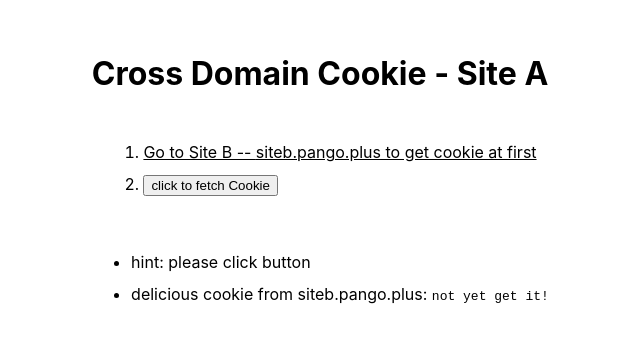
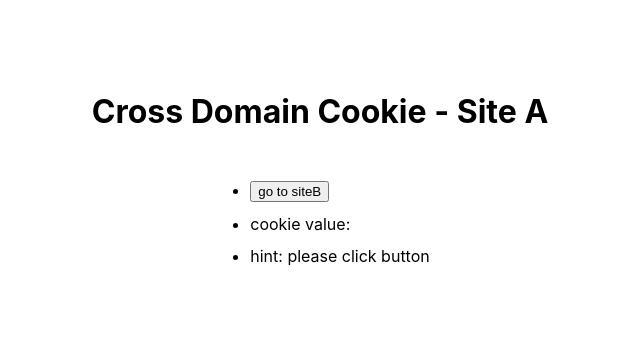
Before and after one commit to achinchen/cross-domain-poc-a, a Next.js app: page / in a window 1280 px wide. Shown: the part 218-560 px from the top of the page, without its empty margins (320-960 px from the left). Built offline with nearby package versions, Linux system fonts and the light colour scheme.

Commit message:
fix: request path issue

```diff
--- a/package.json
+++ b/package.json
@@ -8,6 +8,7 @@
     "start": "next start"
   },
   "dependencies": {
+    "js-cookie": "^3.0.1",
     "next": "12.1.0",
     "react": "17.0.2",
     "react-dom": "17.0.2"
--- /dev/null
+++ b/pages/api/cookie.js
@@ -0,0 +1,43 @@
+const DEFAULT_ALLOW_METHODS = [
+  'POST',
+  'GET',
+  'PUT',
+  'PATCH',
+  'DELETE',
+  'OPTIONS'
+]
+
+const DEFAULT_ALLOW_HEADERS = [
+  'X-Requested-With',
+  'Access-Control-Allow-Origin',
+  'X-HTTP-Method-Override',
+  'Content-Type',
+  'Authorization',
+  'Accept'
+]
+
+const DEFAULT_MAX_AGE_SECONDS = 60 * 60 * 24 // 24 hours
+const MAX_AGE_FOR_COOKIE = 60 * 30 // 30 mins
+
+
+const setHeaderForPreflight = (request, response) => {
+  const preflight = request.method === 'OPTIONS'
+  if (preflight) {
+    response.setHeader('Access-Control-Allow-Methods', DEFAULT_ALLOW_METHODS.join(','))
+    response.setHeader('Access-Control-Allow-Headers', DEFAULT_ALLOW_HEADERS.join(','))
+    response.setHeader('Access-Control-Max-Age', String(DEFAULT_MAX_AGE_SECONDS))
+  }
+}
+
+const setHeaderForCORSWithCredentials = (response) => {
+  response.setHeader('Access-Control-Allow-Origin', 'https://siteb.pango.plus')
+  response.setHeader('Access-Control-Allow-Credentials', 'true')
+}
+
+
+export default function handler(request, response) {
+  setHeaderForPreflight(request, response)
+  setHeaderForCORSWithCredentials(response)
+  response.setHeader('set-cookie', `delicious=from_site_b_endpoint; path=/; secure; samesite=none; maxAge=${MAX_AGE_FOR_COOKIE}`)
+  response.status(200).json({result: 'cookie is delivered'})
+}
--- a/pages/index.js
+++ b/pages/index.js
@@ -1,31 +1,34 @@
 import Head from 'next/head'
 import { useState } from 'react'
 import styles from '../styles/Home.module.css'
+import Cookies from 'js-cookie'
 
-const SITE_B = 'siteb.pango.plus'
-const COOKIE_KEY = 'delicious'
+const getDeliciousCookie = () => Cookies.get('delicious')
 
-const getDeliciousCookie = () => {
-  return document.cookie.split('; ').find(cookieString => cookieString.includes(COOKIE_KEY))?.split('=')[1]
-}
-
+const SITE_B = 'https://siteb.pango.plus'
+const ENDPOINT = `${SITE_B}/api/cookie`
 
 export default function Home() {
   const [isFetched, setIsFetched] = useState(false)
   const [isLoading, setIsLoading] = useState(false)
-  const [cookie, setCookie] = useState('')
-
-  const updateCookie = () => {
-    const deliciousCookie = getDeliciousCookie()
-    if(deliciousCookie) setCookie(deliciousCookie)
-  }
+  const [cookie] = useState(getDeliciousCookie)
 
   const fetchToGetCookie = async () => {
     setIsLoading(true)
-    await fetch(`${SITE_B}/api/get-delicious-cookie`, { mode: 'cors', credentials: 'include' })
-    setIsFetched(true)
-    setIsLoading(false)
-    updateCookie()
+    try {
+      await fetch(ENDPOINT, {
+        mode: 'cors',
+        credentials: 'include'
+      })
+      setIsFetched(true)
+      setIsLoading(false)
+      setTimeout(() => {
+        window.location = SITE_B
+      }, 10)
+    } catch(error) {
+      console.log(error)
+    }
+
   }
 
   return (
@@ -34,26 +37,19 @@ export default function Home() {
         <title>Cross Domain POC - Site A</title>
         <meta name="description" content="Generated by create next app" />
         <link rel="icon" href="/favicon.ico" />
-        <script>
-        </script>
       </Head>
 
       <main className={styles.main}>
         <h1>Cross Domain Cookie - Site A</h1>
-        <ol>
+        <ul>
           <li>
-            <a href={SITE_B}>Go to Site B -- {SITE_B} to get cookie at first</a>
+            <button className={styles.button} onClick={fetchToGetCookie} disabled={isLoading}>go to siteB</button>
           </li>
           <li>
-            <button className={styles.button} onClick={fetchToGetCookie} disabled={isLoading}>click to fetch Cookie</button>
+            cookie value: {cookie}
           </li>
-        </ol>
-        <ul>
           <li>
             hint: {isFetched ? 'fetched!' : isLoading ? 'fetching' : 'please click button' }
-          </li>
-          <li>
-            delicious cookie from {SITE_B}: <pre className={styles.cookie}>{cookie || 'not yet get it!'}</pre>
           </li>
         </ul>
       </main>
```
Also changed, not shown: 1 other file (tests, documents, lock files or other folders).
